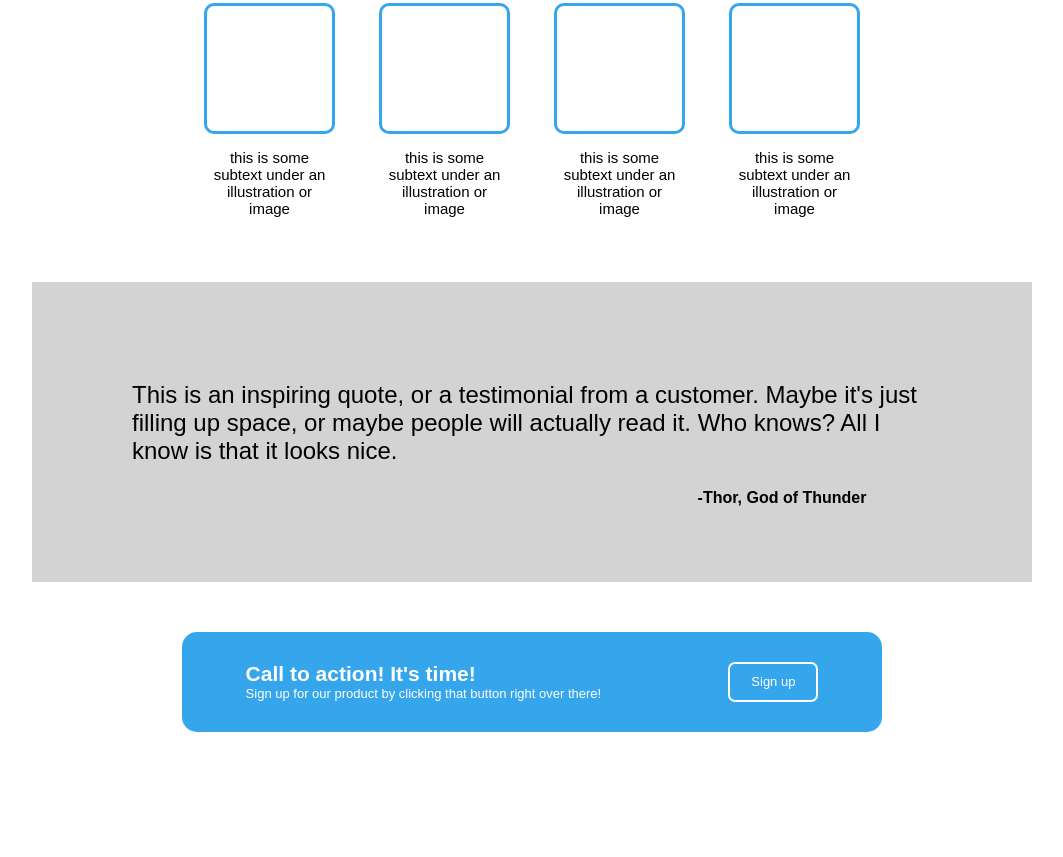
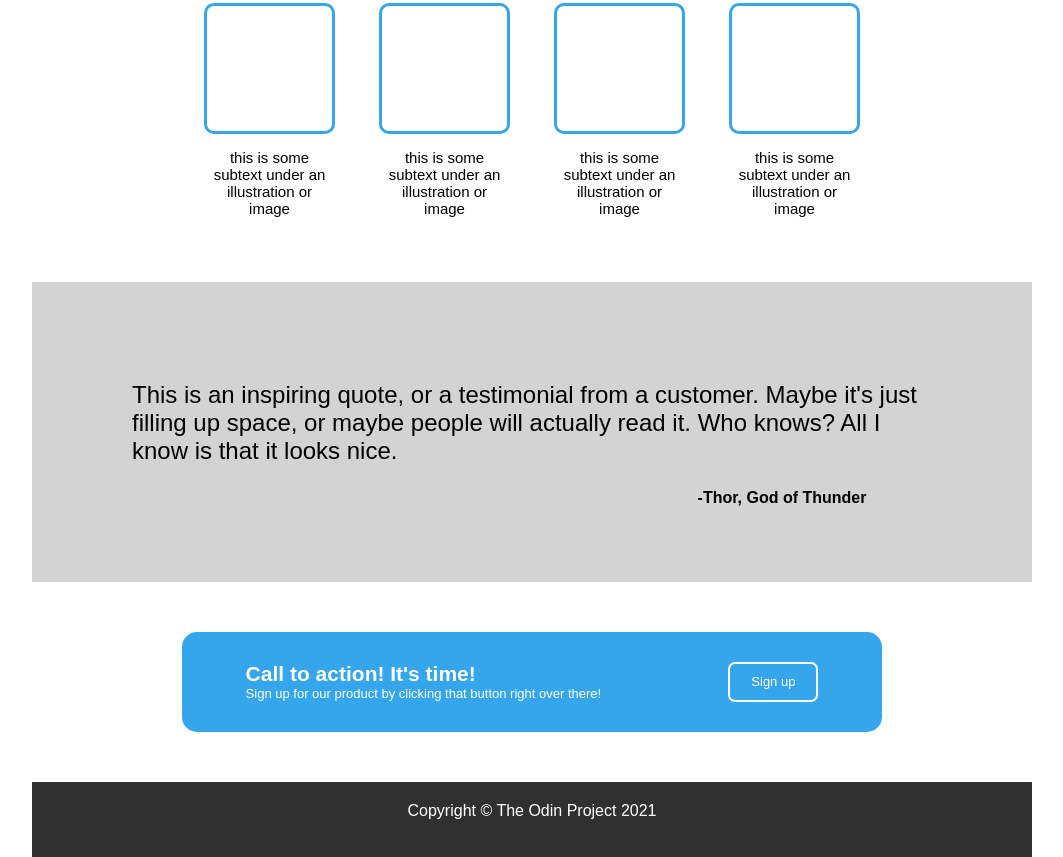
Before and after one commit to SimonLeis/landing-page-odin-project, a plain HTML site: page index.html in a window 1280 px wide. Shown: the part 679-1536 px from the top of the page, without its empty margins (108-1171 px from the left). Before the commit the page ends 1461 px from the top, so only its background shows below. Drawn offline with Linux system fonts and the light colour scheme.

Commit message:
Add the footer of the landscape-project
in this version I added the footer of the landscape-project

```diff
--- a/index.html
+++ b/index.html
@@ -83,6 +83,14 @@
 </section>
 
 
+
+<footer>
+
+<p>Copyright © The Odin Project 2021</p>
+
+</footer>
+
+
  </div>
 
 
--- a/main.css
+++ b/main.css
@@ -211,3 +211,18 @@ a{
     font-size: 21px;
 
 }
+
+
+footer{
+  background-color: rgb(48, 48, 49);
+  width: 100%;
+  height: 75px;
+
+
+}
+
+footer p{
+    color: white;
+    padding-top: 20px;
+    text-align: center;
+}
```
